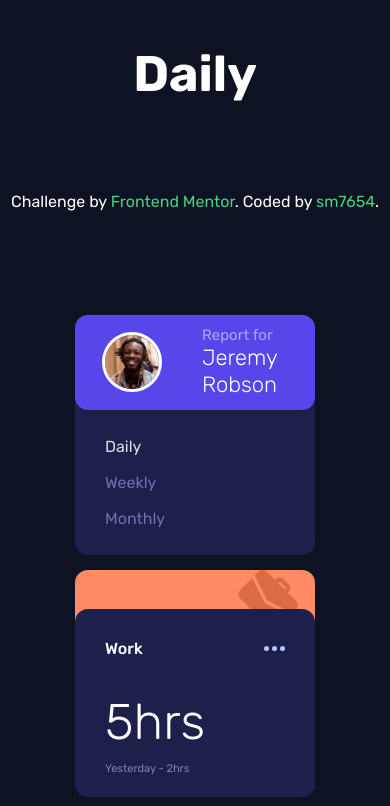
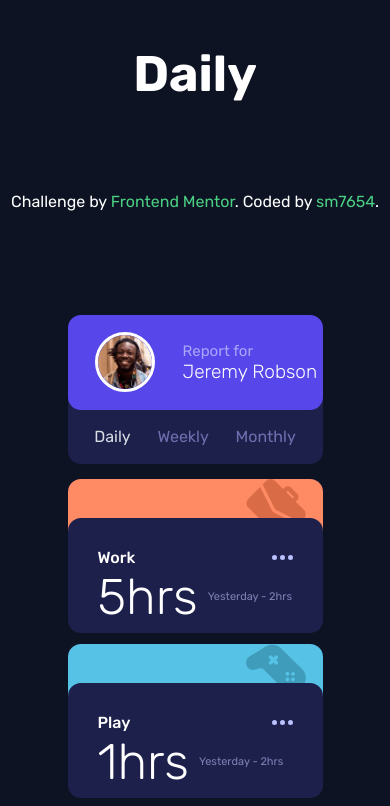
Before and after one commit to sm7654/time-tracking-dashboard-main, a plain HTML site: page index.html in a window 390 px wide. Shown: the top 806 px of the page. Drawn offline with Linux system fonts and the light colour scheme; a script that the page names is missing.

Commit message:
Add files via upload

```diff
--- a/design/style.css
+++ b/design/style.css
@@ -249,6 +249,9 @@
       flex-direction: column;
       justify-content: normal;
     }
+    .type_of_time_ul {
+      flex-direction: row;
+    }
     .user_details {
       flex-direction: row;
       height: 95px;
@@ -273,3 +276,56 @@
       justify-content: center;
     }
   }
+
+  @media only screen and (max-width: 755px) {
+    .user_details{
+      padding-right: 4px;
+      gap: 28px;
+    }
+    .user_name {
+      font-size: 14px;
+    }
+    .p_user_name {
+      font-size: 13px;
+    }
+    .numbers {
+      flex-direction: row;
+      align-items: center;
+    }
+    .stats,  .stats_card{
+      height: 115px;
+    }
+    .last_time {
+      text-align: center;
+    }
+    .stats_TopLayer, .stats_BottomLayer, .stats_flex {
+      gap: 50px;
+    }
+    .type_of_time_ul {
+      height: 54px;
+      padding: 0px;
+      justify-content: center;
+      align-items: center;
+    }
+    .type_of_stat {
+      margin: 0px;
+    }
+
+
+  }
+
+  @media only screen and (max-width: 540px) {
+    .stats_card {
+      width: 255px;
+    }
+    .user_card {
+      width: 255px;
+    }
+    .type_of_time_ul {
+      gap: 0px;
+      justify-content: space-evenly;
+    }
+    .user_name {
+      font-size: 19px;
+    }
+  }
```
